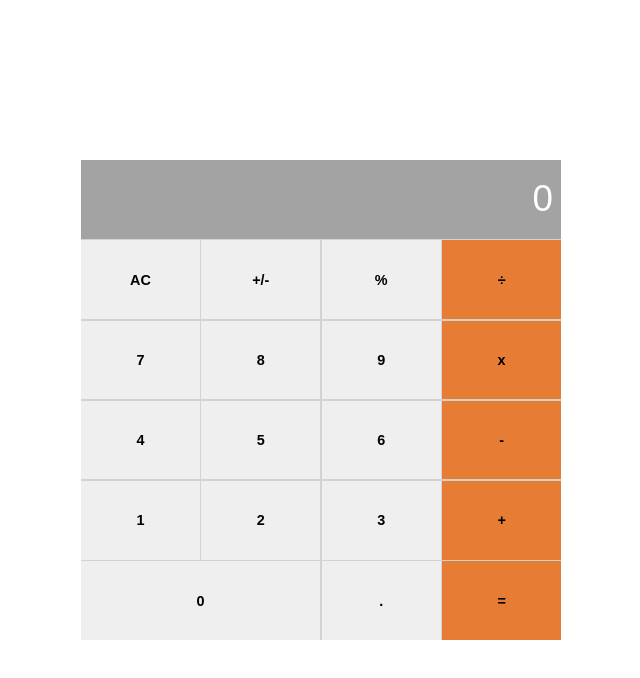
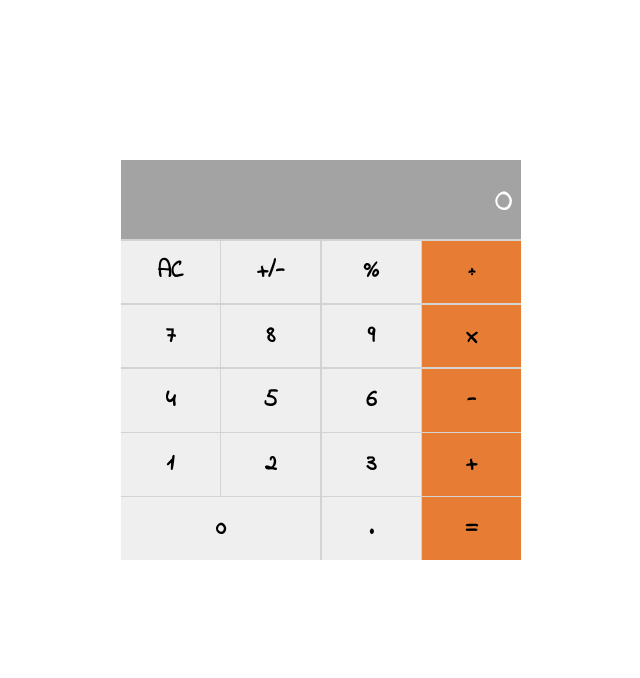
Before and after one commit to jlcarrascof/Math-Magicians, a React (Create React App) app: page / in a window 1280 px wide. Shown: the top 678 px of the page, without its empty margins (319-959 px from the left). Built offline with nearby package versions, Linux system fonts and the light colour scheme.

Commit message:
Update App.css styles

```diff
--- a/src/App.css
+++ b/src/App.css
@@ -1,17 +1,66 @@
+@import url('https://fonts.googleapis.com/css2?family=Indie+Flower&display=swap');
+
 * {
   padding: 0;
   margin: 0;
   box-sizing: border-box;
-  font-family: 'Poppins', sans-serif;
+  font-family: 'Indie Flower', cursive;
   font-weight: bold;
+}
+
+body {
+  background-repeat: no-repeat;
+  background-size: cover;
+  overflow-y: hidden;
+}
+
+.title {
+  text-align: center;
+  font-size: 4rem;
+  padding-top: 0.5rem;
+  padding-bottom: 0.5rem;
+  background-color: rgba(67, 206, 57, 0.864);
+  filter: brightness(150%);
+  text-shadow: 0 0 3px rgb(255, 255, 255), 0 0 3px gray, 0 0 3px gray;
+  animation: white 2s ease-in-out infinite alternate;
 }
 
 .calc {
   display: flex;
-  justify-content: center;
+  justify-content: space-around;
   align-items: center;
   width: 100vw;
   height: 100vh;
+  text-align: center;
+  padding-bottom: 5rem;
+}
+
+.quote-container {
+  background-image: url(https://i.postimg.cc/J48vJnQ5/blackboard.png);
+  background-repeat: no-repeat;
+  background-size: cover;
+  width: 35rem;
+  height: 20rem;
+  display: flex;
+  flex-direction: column;
+  justify-content: center;
+  flex-wrap: wrap;
+  gap: 1.5rem;
+  font-size: 1.2rem;
+}
+
+.quote-text {
+  width: 70%;
+  height: 100%;
+  margin: auto;
+  color:#fff;
+}
+
+.quote-author {
+  width: 100%;
+  height: 100%;
+  padding-left: 40%;
+  color:#fff;
 }
 
 .buttons {
@@ -20,8 +69,8 @@
   grid-template-rows: repeat(6, 1fr);
   grid-column-gap: 0.1rem;
   grid-row-gap: 0.1rem;
-  width: 30rem;
-  height: 30rem;
+  width: 25rem;
+  height: 25rem;
   background-color: lightgray;
 }
 
@@ -29,7 +78,7 @@
   grid-area: 1 / 1 / 2 / 5;
   background-color: #80808090;
   color: #fff;
-  font-size: 2.3rem;
+  font-size: 2.7rem;
   font-weight: normal;
   display: flex;
   justify-content: flex-end;
@@ -45,7 +94,7 @@
   border: none;
   width: 100%;
   height: 100%;
-  font-size: 0.9rem;
+  font-size: 1.5rem;
   cursor: pointer;
 }
 
```
